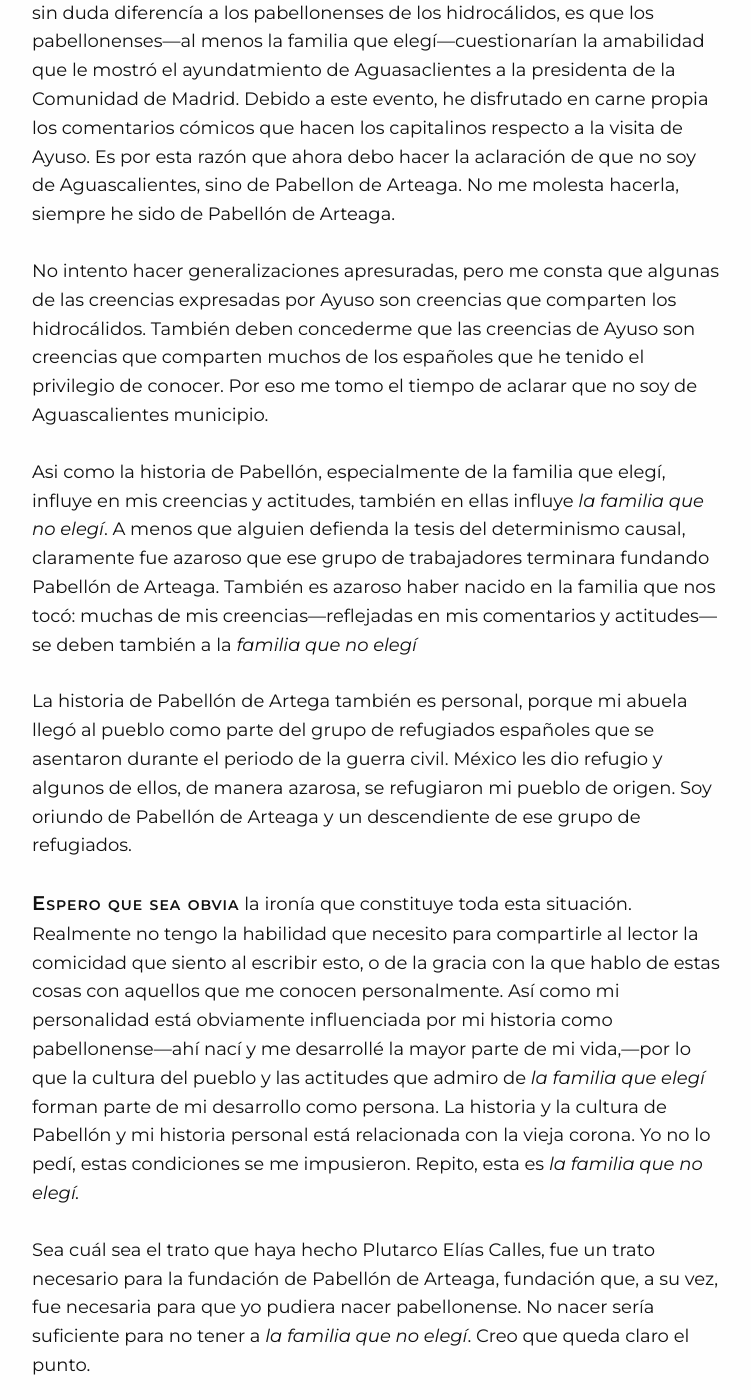
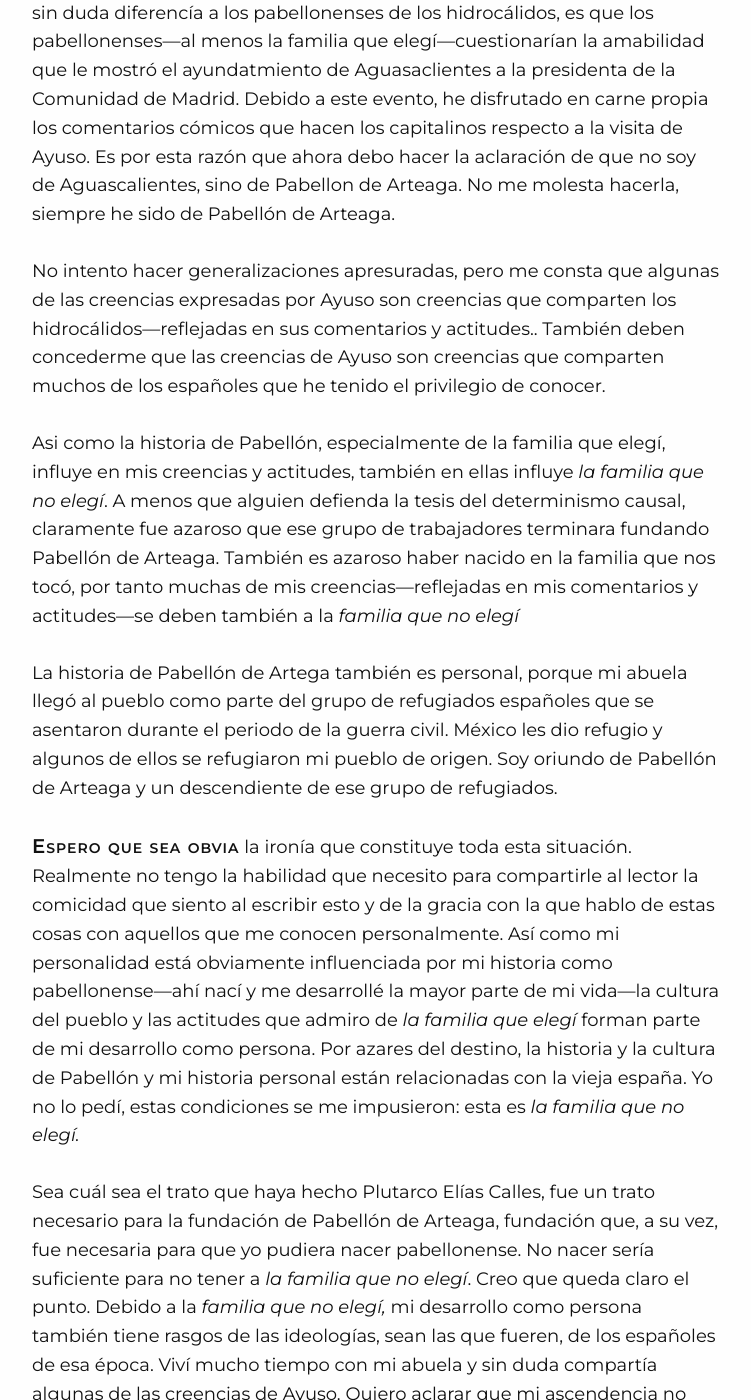
Before and after one commit to Oiuhukt/failosophy, a Jekyll site: the page built from _posts/2026-05-24-pabellondeart.md, in a window 1280 px wide and 1400 px high, scrolled down 3935 px. Shown: the whole window, without its empty margins (32-783 px from the left). Built offline with Jekyll 4.4.1, drawn with Linux system fonts in a browser that asks for light colours; some web fonts are replaced; some of the changed text lies outside the part shown.

Commit message:
nuevo post

```diff
--- a/_posts/2026-05-24-pabellondeart.md
+++ b/_posts/2026-05-24-pabellondeart.md
@@ -120,39 +120,42 @@ a la visita de Ayuso. Es por esta razón que ahora debo hacer la aclaración de
 soy de Aguascalientes, sino de Pabellon de Arteaga. No me molesta hacerla, siempre he
 sido de Pabellón de Arteaga.
 
-No intento hacer generalizaciones apresuradas, pero me consta
-que algunas de las creencias expresadas por Ayuso son creencias que comparten los
-hidrocálidos. También deben concederme que las creencias de Ayuso son creencias que comparten muchos de los españoles que he tenido el privilegio de conocer. Por eso me tomo el tiempo de aclarar que no soy de Aguascalientes
-municipio.
+No intento hacer generalizaciones apresuradas, pero me consta que algunas de las
+creencias expresadas por Ayuso son creencias que comparten los
+hidrocálidos---reflejadas en sus comentarios y actitudes.. También deben concederme
+que las creencias de Ayuso son creencias que comparten muchos de los españoles que he
+tenido el privilegio de conocer.
 
-Asi como la historia de Pabellón, especialmente de la familia que elegí, influye en mis creencias y actitudes, también en ellas influye _la familia que no elegí_. A menos que alguien
-defienda la tesis del determinismo causal, claramente fue azaroso que ese grupo de
-trabajadores terminara fundando Pabellón de Arteaga. También es azaroso haber nacido
-en la familia que nos tocó: muchas de mis creencias---reflejadas en mis comentarios y
-actitudes---se deben también a la _familia que no elegí_
+Asi como la historia de Pabellón, especialmente de la familia que elegí, influye en
+mis creencias y actitudes, también en ellas influye _la familia que no elegí_. A
+menos que alguien defienda la tesis del determinismo causal, claramente fue azaroso
+que ese grupo de trabajadores terminara fundando Pabellón de Arteaga. También es
+azaroso haber nacido en la familia que nos tocó, por tanto muchas de mis
+creencias---reflejadas en mis comentarios y actitudes---se deben también a la
+_familia que no elegí_
 
 La historia de Pabellón de Artega también es personal, porque mi abuela llegó al
 pueblo como parte del grupo de refugiados españoles que se asentaron durante el
-periodo de la guerra civil. México les dio refugio y algunos de ellos, de manera
-azarosa, se refugiaron mi pueblo de origen. Soy oriundo de Pabellón de Arteaga y un
-descendiente de ese grupo de refugiados.
+periodo de la guerra civil. México les dio refugio y algunos de ellos se refugiaron
+mi pueblo de origen. Soy oriundo de Pabellón de Arteaga y un descendiente de ese
+grupo de refugiados.
 
-{% newthought 'Espero que sea obvia' %} la ironía que constituye toda esta situación. Realmente no tengo la habilidad que necesito para compartirle al lector la comicidad que siento al escribir esto, o de la gracia con la que hablo de estas cosas con aquellos que me conocen personalmente. Así como mi personalidad está obviamente influenciada por mi historia como pabellonense---ahí
-nací y me desarrollé la mayor parte de mi vida,---por lo que la cultura del pueblo y
-las actitudes que admiro de _la familia que elegí_ forman parte de mi desarrollo como
-persona. La historia y la cultura de Pabellón y mi historia personal está relacionada
-con la vieja corona. Yo no lo pedí, estas condiciones se me impusieron. Repito, esta es _la familia que no elegí._
+{% newthought 'Espero que sea obvia' %} la ironía que constituye toda esta situación.
+Realmente no tengo la habilidad que necesito para compartirle al lector la comicidad
+que siento al escribir esto y de la gracia con la que hablo de estas cosas con
+aquellos que me conocen personalmente. Así como mi personalidad está obviamente
+influenciada por mi historia como pabellonense---ahí nací y me desarrollé la mayor
+parte de mi vida---la cultura del pueblo y las actitudes que admiro de _la familia
+que elegí_ forman parte de mi desarrollo como persona. Por azares del destino, la
+historia y la cultura de Pabellón y mi historia personal están relacionadas con la
+vieja españa. Yo no lo pedí, estas condiciones se me impusieron: esta es _la familia
+que no elegí._
 
 Sea cuál sea el trato que haya hecho Plutarco Elías Calles, fue un trato necesario
 para la fundación de Pabellón de Arteaga, fundación que, a su vez, fue necesaria para
 que yo pudiera nacer pabellonense. No nacer sería suficiente para no tener a _la
-familia que no elegí_. Creo que queda claro el punto.
-
-Mi ascendencia y  mi desarrollo como persona también viene directo de las ideologías, sean las
-que fueren, de los españoles de esa época. También quiero aclarar que mi ascendencia
-no está relacionada con mi xenofobia: la xenofobia vino a parte.
-
- Además es cómico, porque eesta charla sobre mi proveniencia
-es necesaria porque ahora tengo que hacer otra comparación que distingue a los
-oriundos de mi pueblo y que contrasta con las actitudes de las personas de
-Aguascalientes municipio.
+familia que no elegí_. Creo que queda claro el punto. Debido a la _familia que no
+elegí,_ mi desarrollo como persona también tiene rasgos de las ideologías, sean las
+que fueren, de los españoles de esa época. Viví mucho tiempo con mi abuela y sin duda
+compartía algunas de las creencias de Ayuso. Quiero aclarar que mi ascendencia no
+está relacionada con mi xenofobia: la xenofobia vino a parte.
```
